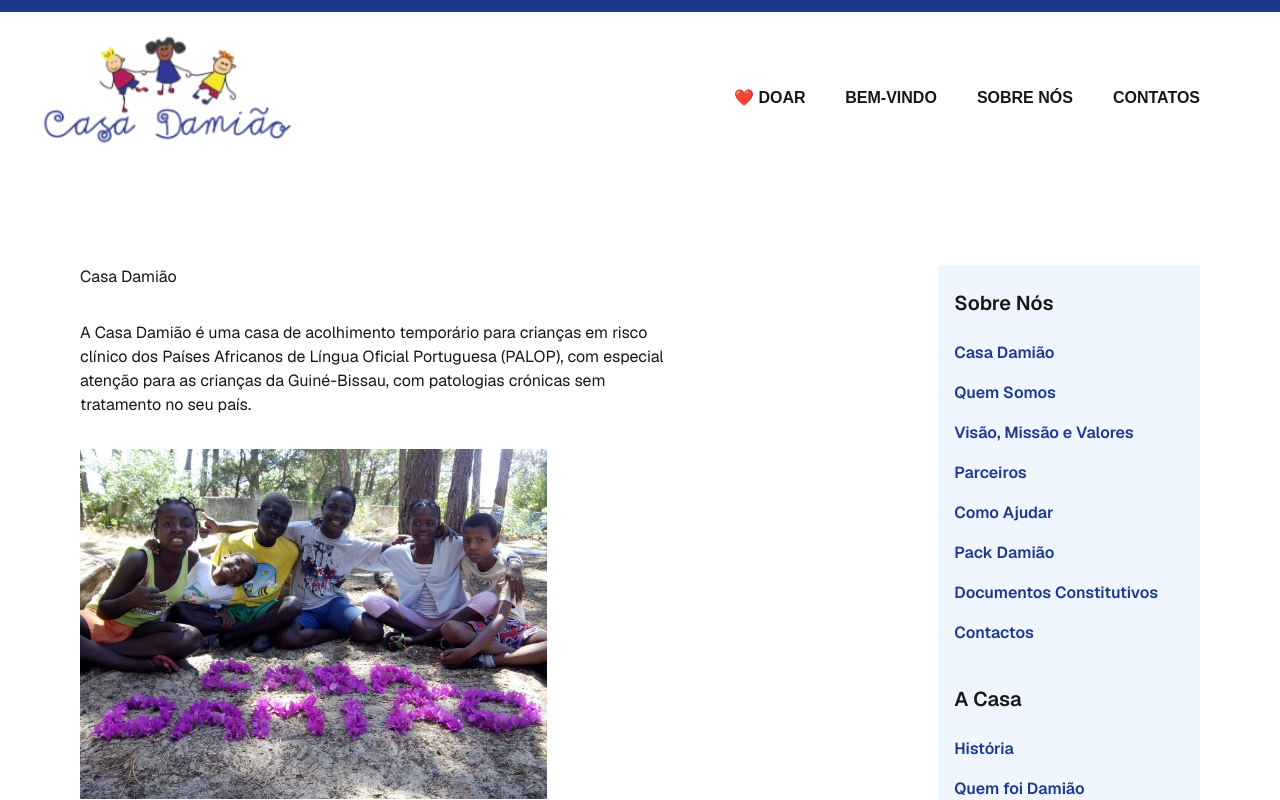
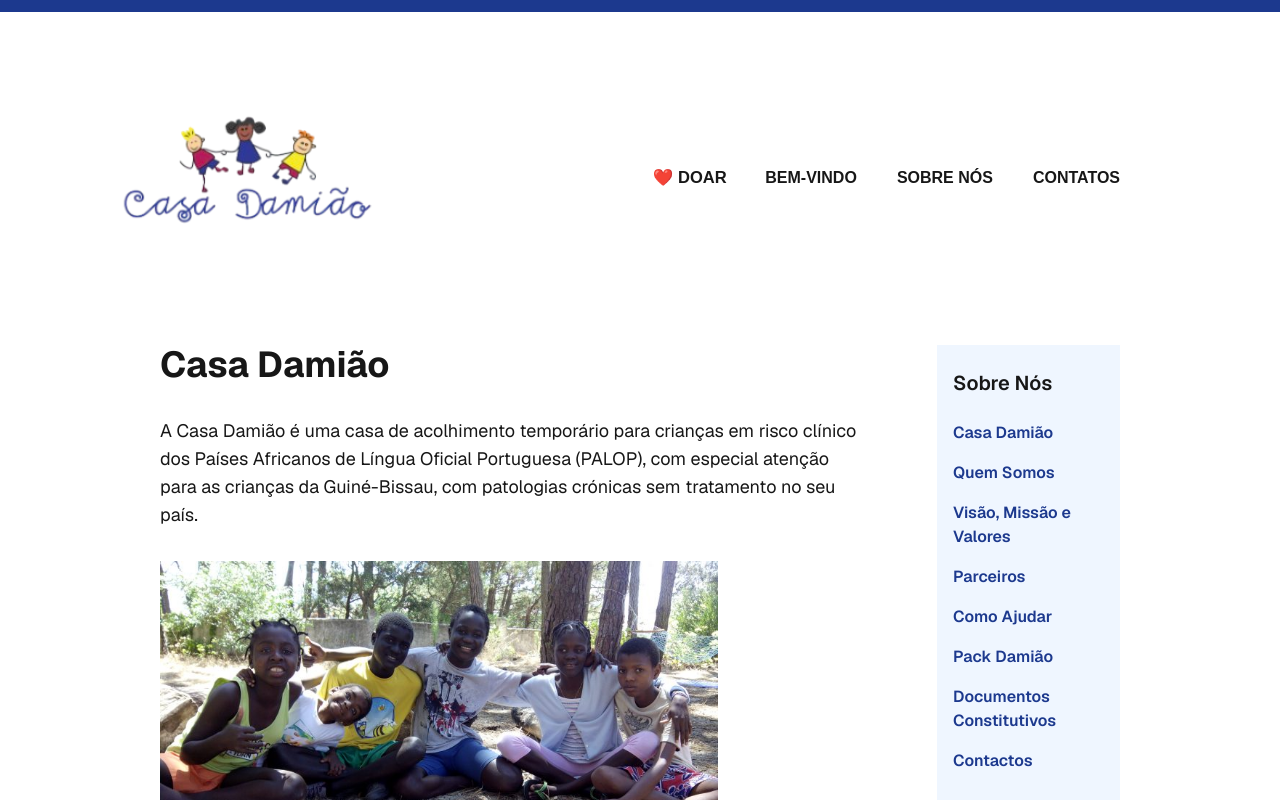
Before and after one commit to jcostadev23/casadamiao, a Next.js app: page /casadamiao in a window 1280 px wide. Shown: the top 800 px of the page. Built offline with nearby package versions, Linux system fonts and the light colour scheme.

Commit message:
custom-markdown-styled-on-pages

```diff
--- a/src/app/casadamiao/page.tsx
+++ b/src/app/casadamiao/page.tsx
@@ -2,7 +2,7 @@ import Info from "./info.mdx";
 
 const CasaDamiao = () => {
   return (
-    <div className="flex flex-col flex-1 gap-[32px] row-start-2 w-full sm:w-3/4 sm:items-start">
+    <div className="custom-markdown flex flex-col gap-[32px] items-start">
       <Info />
     </div>
   );
--- a/src/app/components/Header/index.tsx
+++ b/src/app/components/Header/index.tsx
@@ -4,7 +4,6 @@ import CasaDamiaoImage from "../images/CasaDaniaoLogo";
 const Header = () => {
   return (
     <header>
-      <div className="w-full h-3 bg-blue-900"></div>
       <div className="flex justify-between">
         <CasaDamiaoImage />
         <nav className="flex gap-10 mr-20">
--- a/src/app/layout.tsx
+++ b/src/app/layout.tsx
@@ -30,10 +30,11 @@ export default function RootLayout({
       <body
         className={`${geistSans.variable} ${geistMono.variable} antialiased`}
       >
-        <div>
+        <div className="w-full h-3 bg-blue-900"></div>
+        <div className="p-20 items-center justify-center">
           <Header />
           <div className="flex flex-col gap-20 sm:p-20 md:flex-row font-[family-name:var(--font-geist-sans)]">
-            <main className="flex flex-col w-full sm:w-3/4">{children}</main>
+            <main className="flex flex-col w-full">{children}</main>
             <SideMenu />
           </div>
         </div>
```
